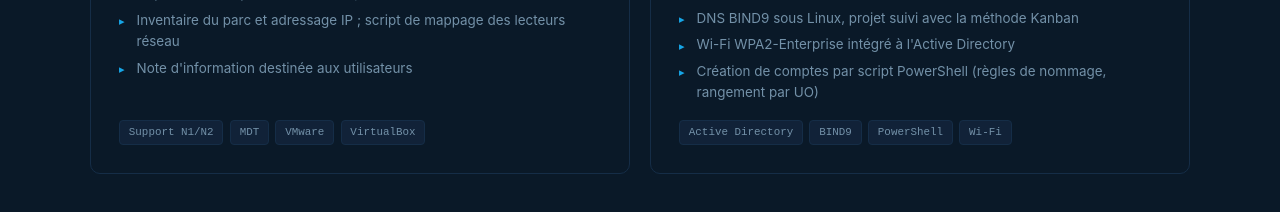
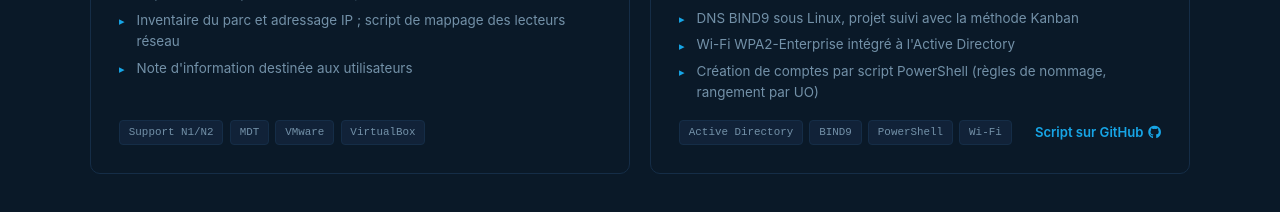
Before and after one commit to MirwaisCassart/portfolio, a plain HTML site: page index.html in a window 1280 px wide. Shown: the part 2220-2432 px from the top of the page. Drawn offline with Linux system fonts and the light colour scheme.

Commit message:
Remet le lien vers le script PowerShell (README corrige : projet d'AP GSB)

```diff
--- a/index.html
+++ b/index.html
@@ -488,7 +488,7 @@ html{scroll-behavior:auto}
 <li>Création de comptes par script PowerShell (règles de nommage, rangement par UO)</li>
 </ul>
 <div class="pcard-footer">
-<div class="ptags"><span class="ptag">Active Directory</span><span class="ptag">BIND9</span><span class="ptag">PowerShell</span><span class="ptag">Wi-Fi</span></div>
+<div class="ptags"><span class="ptag">Active Directory</span><span class="ptag">BIND9</span><span class="ptag">PowerShell</span><span class="ptag">Wi-Fi</span></div><a href="https://github.com/MirwaisCassart/powershell-scripts" target="_blank" rel="noopener" class="plink">Script sur GitHub <i class="fab fa-github"></i></a>
 </div>
 </div>
 
```
